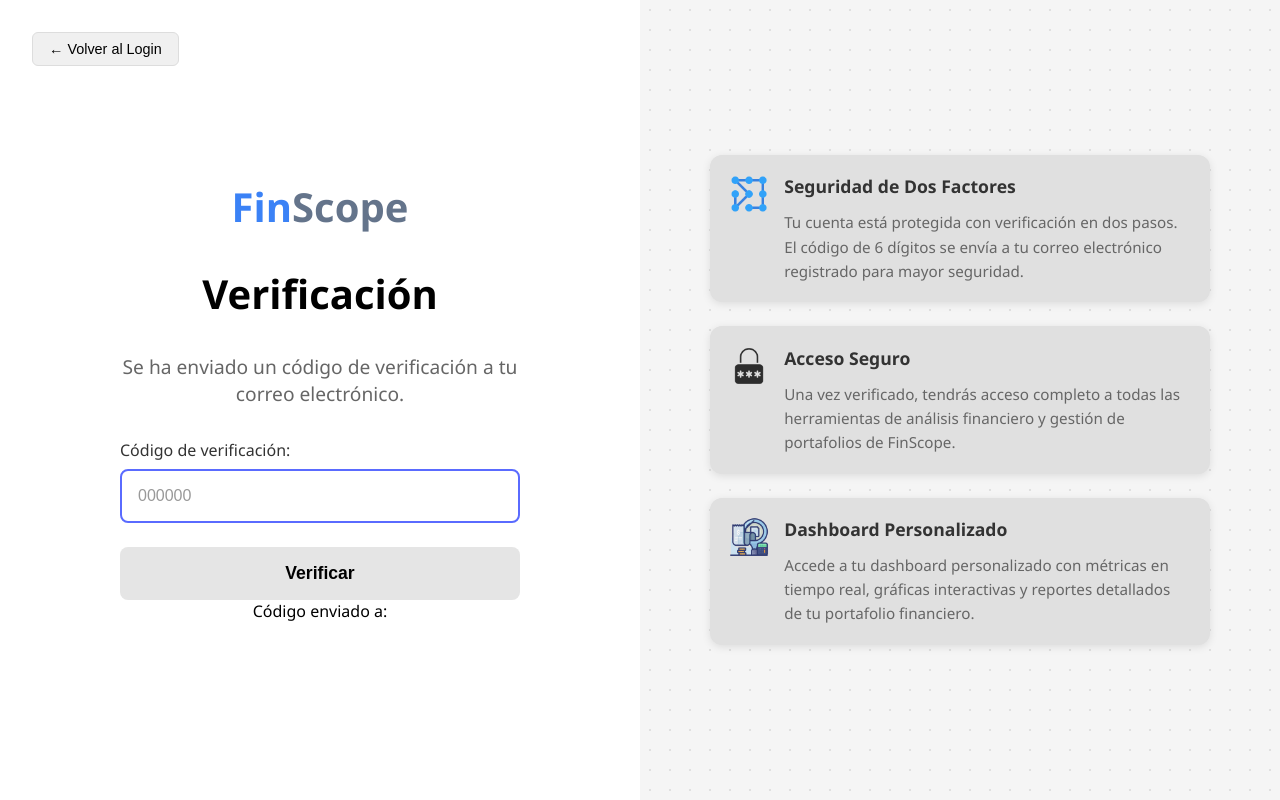
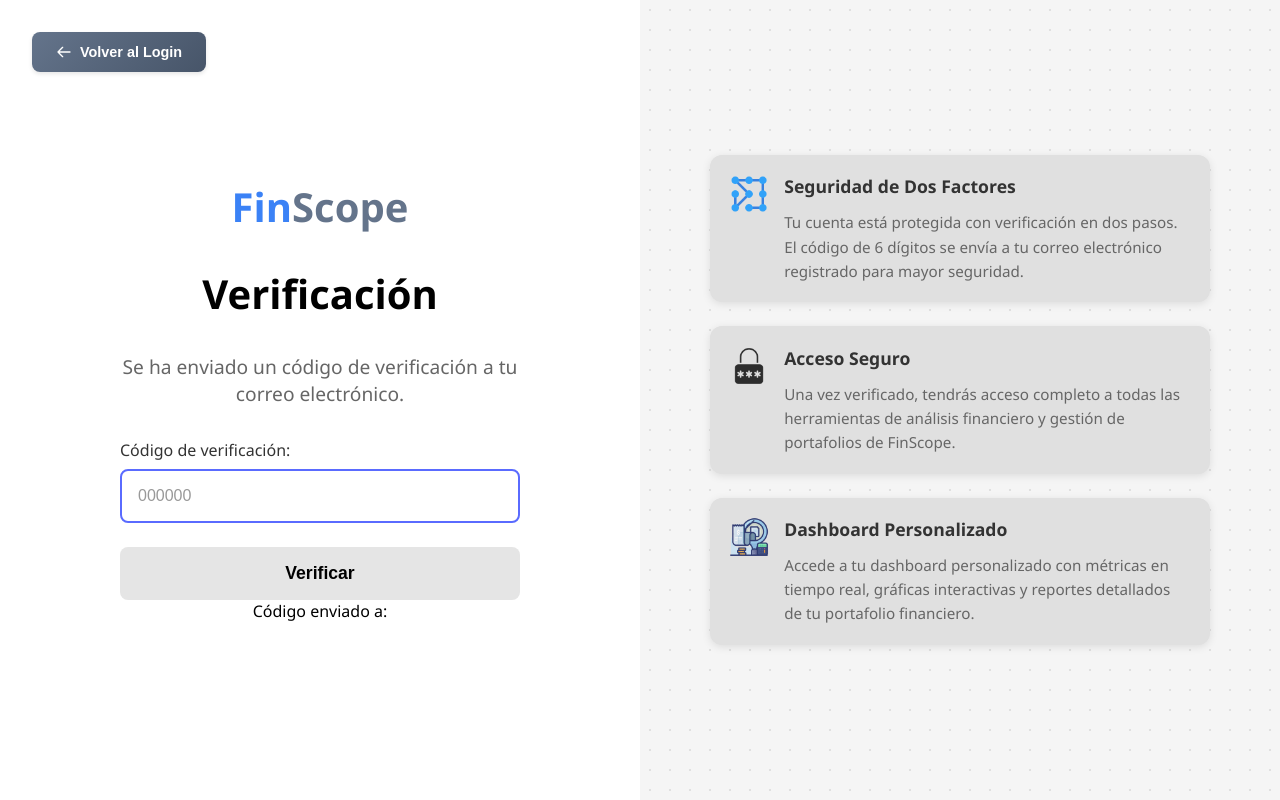
Before and after one commit to Acamacho2004/Analisis-Dashboard-Financiero, a website: page views/espera.html in a window 1280 px wide. Drawn offline with Linux system fonts and the light colour scheme; sample sign-in values are in the browser's storage.

Commit message:
Rediseñar botón de volver al login en página de verificación

```diff
--- a/scripts/auth/verify-simple.js
+++ b/scripts/auth/verify-simple.js
@@ -169,18 +169,12 @@ document.addEventListener('DOMContentLoaded', function() {
 
     // Botón para volver al login
     const backButton = document.createElement('button');
-    backButton.textContent = '← Volver al Login';
     backButton.className = 'back-btn';
-    backButton.style.cssText = `
-        position: absolute;
-        top: 2rem;
-        left: 2rem;
-        padding: 0.5rem 1rem;
-        background-color: #f0f0f0;
-        border: 1px solid #ddd;
-        border-radius: 6px;
-        cursor: pointer;
-        font-size: 0.9rem;
+    backButton.innerHTML = `
+        <svg fill="none" stroke="currentColor" viewBox="0 0 24 24">
+            <path stroke-linecap="round" stroke-linejoin="round" stroke-width="2" d="M10 19l-7-7m0 0l7-7m-7 7h18"></path>
+        </svg>
+        Volver al Login
     `;
 
     backButton.addEventListener('click', function() {
@@ -191,13 +185,4 @@ document.addEventListener('DOMContentLoaded', function() {
 
     document.body.appendChild(backButton);
 
-    // Estilos para el botón de volver
-    backButton.addEventListener('mouseenter', function() {
-        this.style.backgroundColor = '#e0e0e0';
-    });
-
-    backButton.addEventListener('mouseleave', function() {
-        this.style.backgroundColor = '#f0f0f0';
-    });
-
 });
--- a/styles/styles.css
+++ b/styles/styles.css
@@ -2458,6 +2458,58 @@ body.categorias-financieras-page {
 
     .summary-grid {
         grid-template-columns: 1fr;
+    }
+}
+
+/* ===== BOTÓN DE VOLVER AL LOGIN - ESTILOS ESPECÍFICOS ===== */
+.back-btn {
+    position: absolute;
+    top: 2rem;
+    left: 2rem;
+    padding: 0.75rem 1.5rem;
+    background: linear-gradient(135deg, #64748b 0%, #475569 100%);
+    color: white;
+    border: none;
+    border-radius: 8px;
+    cursor: pointer;
+    font-size: 0.9rem;
+    font-weight: 600;
+    display: flex;
+    align-items: center;
+    gap: 0.5rem;
+    transition: all 0.3s ease;
+    box-shadow: 0 2px 4px rgba(0, 0, 0, 0.1);
+    z-index: 1000;
+}
+
+.back-btn:hover {
+    background: linear-gradient(135deg, #475569 0%, #334155 100%);
+    transform: translateY(-1px);
+    box-shadow: 0 4px 8px rgba(0, 0, 0, 0.15);
+}
+
+.back-btn:active {
+    transform: translateY(0);
+    box-shadow: 0 2px 4px rgba(0, 0, 0, 0.1);
+}
+
+.back-btn svg {
+    width: 16px;
+    height: 16px;
+    transition: transform 0.3s ease;
+}
+
+.back-btn:hover svg {
+    transform: translateX(-2px);
+}
+
+/* Responsive para el botón de volver */
+@media (max-width: 768px) {
+    .back-btn {
+        top: 1rem;
+        left: 1rem;
+        padding: 0.5rem 1rem;
+        font-size: 0.8rem;
     }
 }
 
```
Also changed, not shown: README.md.
